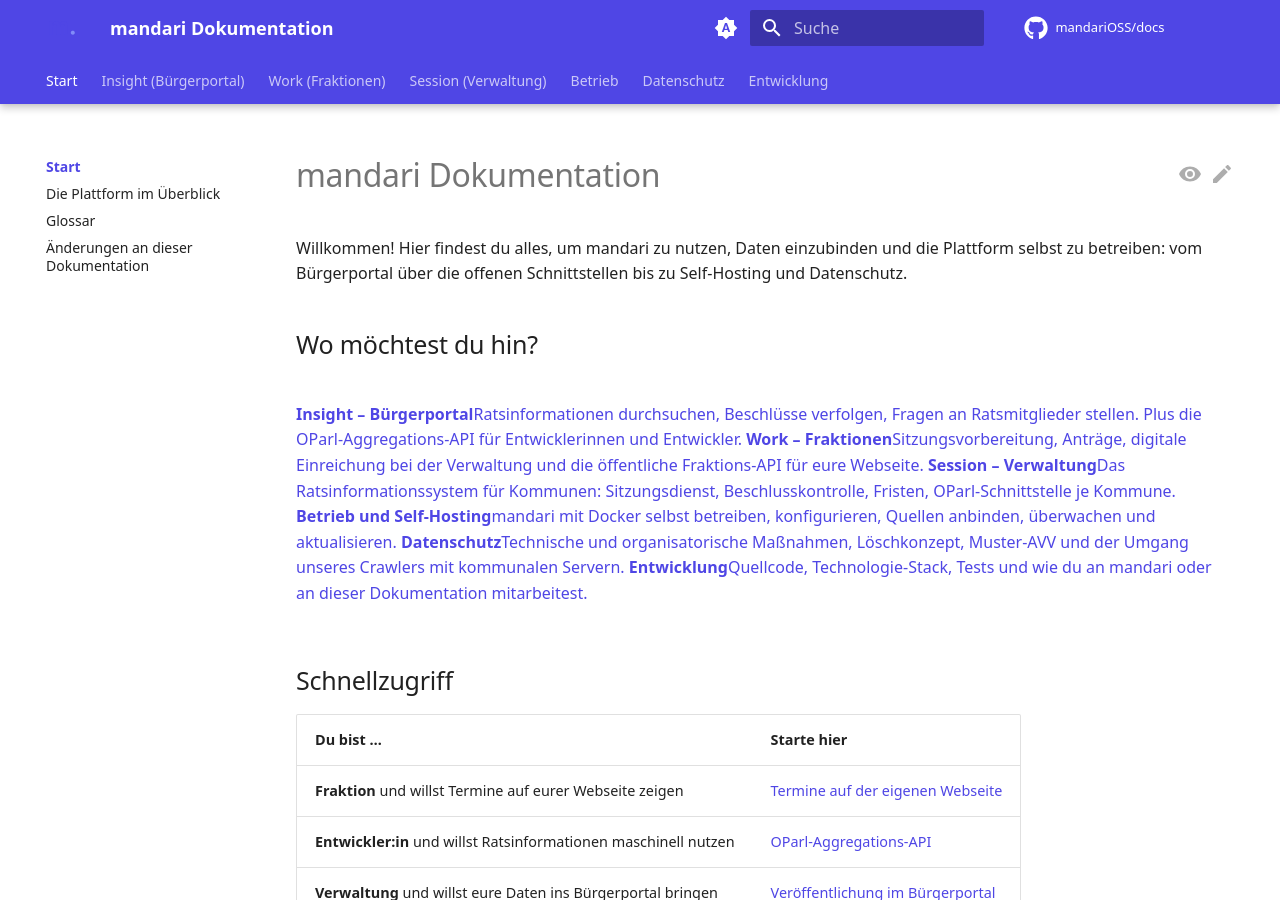
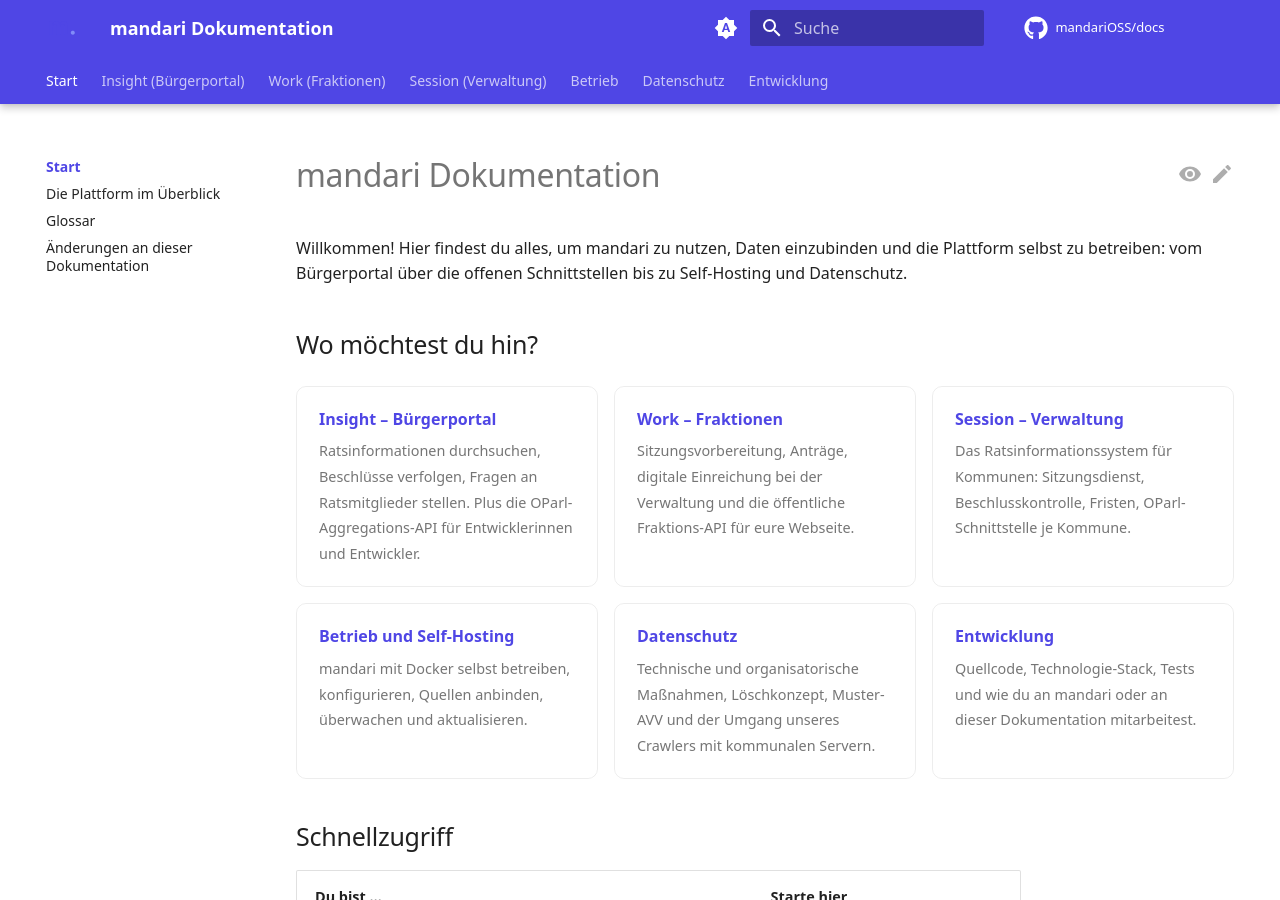
Before and after one commit to mandariOSS/docs, an MkDocs documentation site: the page built from docs/index.md, in a window 1280 px wide and 900 px high. Built offline with MkDocs 1.6.1 and Material for MkDocs 9.7.7, drawn with Linux system fonts in a browser that asks for light colours; comment, search, counter and statistics services are not loaded.

Commit message:
Startseiten-Kacheln als reines HTML rendern, Link-Check ohne Fragmentprüfung

```diff
--- a/docs/index.md
+++ b/docs/index.md
@@ -11,7 +11,7 @@
 
 ## Wo möchtest du hin?
 
-<div class="mandari-grid" markdown>
+<div class="mandari-grid">
 <a href="insight/"><strong>Insight – Bürgerportal</strong><span>Ratsinformationen durchsuchen, Beschlüsse verfolgen, Fragen an Ratsmitglieder stellen. Plus die OParl-Aggregations-API für Entwicklerinnen und Entwickler.</span></a>
 <a href="work/"><strong>Work – Fraktionen</strong><span>Sitzungsvorbereitung, Anträge, digitale Einreichung bei der Verwaltung und die öffentliche Fraktions-API für eure Webseite.</span></a>
 <a href="session/"><strong>Session – Verwaltung</strong><span>Das Ratsinformationssystem für Kommunen: Sitzungsdienst, Beschlusskontrolle, Fristen, OParl-Schnittstelle je Kommune.</span></a>
```
Also changed, not shown: docs/datenschutz/index.md (+1 -1 lines), 1 other file.
